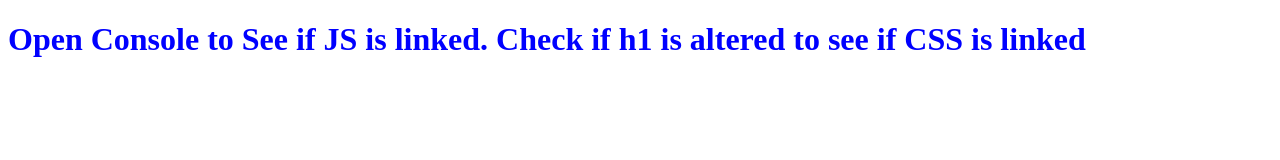
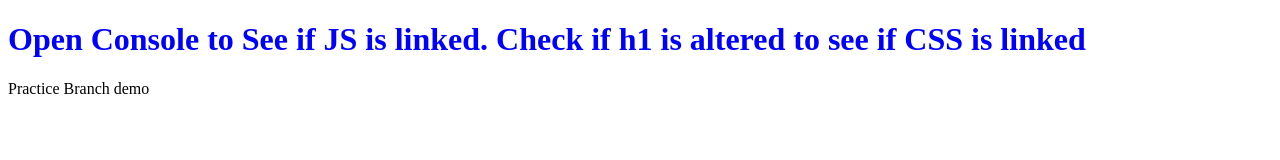
Before and after one commit to grazulisedgars/Go_Where, a plain HTML site: page index.html in a window 1280 px wide. Drawn offline with Linux system fonts and the light colour scheme.

Commit message:
Adds paragraph

```diff
--- a/index.html
+++ b/index.html
@@ -8,6 +8,7 @@
 </head>
 <body>
     <h1>Open Console to See if JS is linked. Check if h1 is altered to see if CSS is linked </h1>
+    <p>Practice Branch demo</p>
 </body>
 <script src = "assets/js/script.js"></script>
 </html>
```
